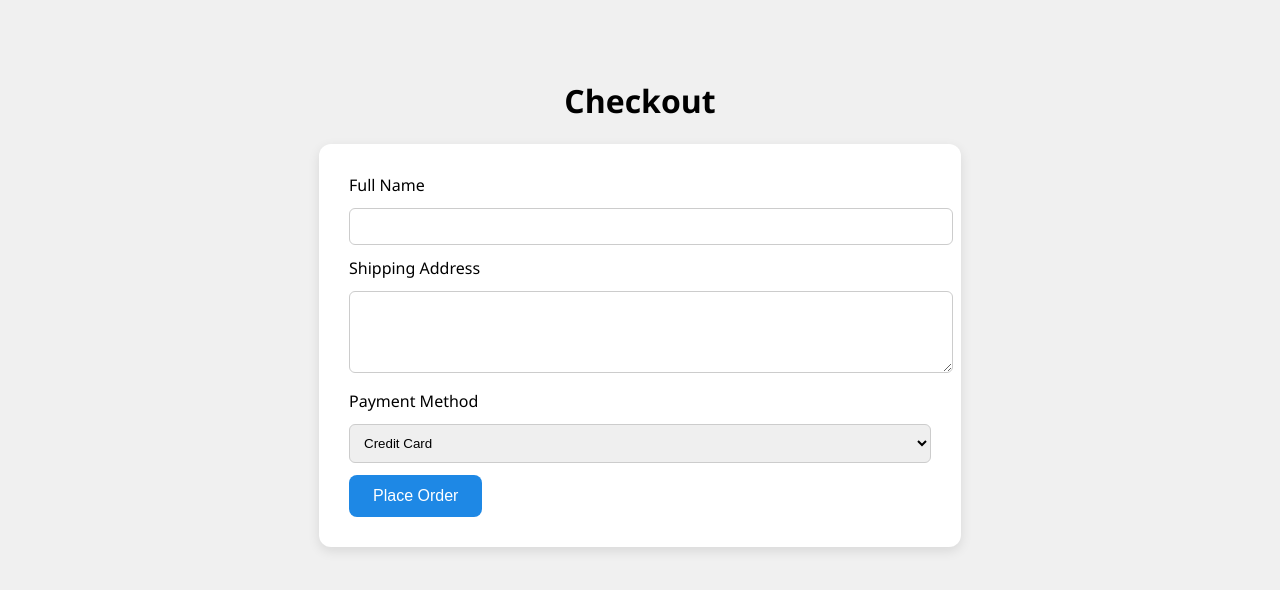
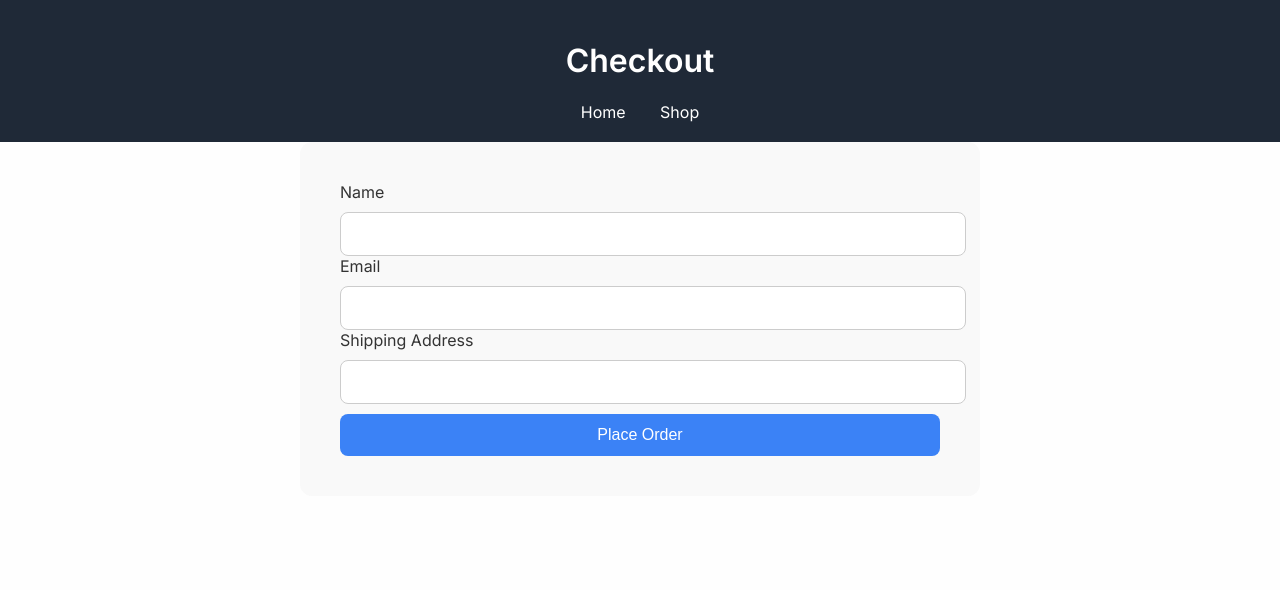
Before and after one commit to ishagupta113/OnlineFurniturestore, a plain HTML site: page checkout.html in a window 1280 px wide. Drawn offline with Linux system fonts and the light colour scheme.

Commit message:
Update checkout.html

```diff
--- a/checkout.html
+++ b/checkout.html
@@ -1,74 +1,85 @@
 <!DOCTYPE html>
 <html lang="en">
 <head>
-  <meta charset="UTF-8">
-  <title>Checkout | FurniWorld</title>
+  <meta charset="UTF-8" />
+  <meta name="viewport" content="width=device-width, initial-scale=1.0" />
+  <title>Checkout | Urban Living</title>
+  <link href="https://fonts.googleapis.com/css2?family=Inter:wght@400;600&display=swap" rel="stylesheet">
+  <style>
+    body {
+      font-family: 'Inter', sans-serif;
+      margin: 0;
+      padding: 0;
+      background: #fefefe;
+      color: #333;
+    }
+    header {
+      background-color: #1f2937;
+      color: white;
+      padding: 20px;
+      text-align: center;
+    }
+    nav a {
+      color: white;
+      margin: 0 15px;
+      text-decoration: none;
+    }
+    .container {
+      padding: 40px;
+      max-width: 600px;
+      margin: auto;
+      background: #f9f9f9;
+      border-radius: 12px;
+    }
+    input, button {
+      width: 100%;
+      padding: 12px;
+      margin-top: 10px;
+      border-radius: 8px;
+      border: 1px solid #ccc;
+      font-size: 16px;
+    }
+    button {
+      background-color: #3b82f6;
+      color: white;
+      border: none;
+    }
+  </style>
 
   <!-- Google Tag Manager -->
   <script>(function(w,d,s,l,i){w[l]=w[l]||[];w[l].push({'gtm.start':
   new Date().getTime(),event:'gtm.js'});var f=d.getElementsByTagName(s)[0],
   j=d.createElement(s),dl=l!='dataLayer'?'&l='+l:'';j.async=true;j.src=
   'https://www.googletagmanager.com/gtm.js?id='+i+dl;f.parentNode.insertBefore(j,f);
-  })(window,document,'script','dataLayer','GTM-PVPNKLX2');</script>
+  })(window,document,'script','dataLayer','GTM-W2CMVZDZ');</script>
   <!-- End Google Tag Manager -->
-
-  <style>
-    body {
-      font-family: 'Segoe UI', sans-serif;
-      background-color: #f0f0f0;
-      padding: 50px;
-    }
-    form {
-      background-color: white;
-      padding: 30px;
-      border-radius: 12px;
-      width: 50%;
-      margin: auto;
-      box-shadow: 0 4px 12px rgba(0,0,0,0.1);
-    }
-    input, textarea, select {
-      width: 100%;
-      padding: 10px;
-      margin: 12px 0;
-      border: 1px solid #ccc;
-      border-radius: 6px;
-    }
-    button {
-      background-color: #1e88e5;
-      color: white;
-      padding: 12px 24px;
-      border: none;
-      border-radius: 8px;
-      cursor: pointer;
-      font-size: 16px;
-    }
-    button:hover {
-      background-color: #1565c0;
-    }
-  </style>
 </head>
 <body>
-  <!-- Google Tag Manager (noscript) -->
-  <noscript><iframe src="https://www.googletagmanager.com/ns.html?id=GTM-PVPNKLX2"
-  height="0" width="0" style="display:none;visibility:hidden"></iframe></noscript>
-  <!-- End Google Tag Manager (noscript) -->
 
-  <h1 style="text-align: center;">Checkout</h1>
-  <form id="checkoutForm">
-    <label for="name">Full Name</label>
-    <input type="text" id="name" required>
+<!-- Google Tag Manager (noscript) -->
+<noscript><iframe src="https://www.googletagmanager.com/ns.html?id=GTM-W2CMVZDZ"
+height="0" width="0" style="display:none;visibility:hidden"></iframe></noscript>
+<!-- End Google Tag Manager (noscript) -->
 
-    <label for="address">Shipping Address</label>
-    <textarea id="address" rows="4" required></textarea>
+<header>
+  <h1>Checkout</h1>
+  <nav>
+    <a href="index.html">Home</a>
+    <a href="products.html">Shop</a>
+  </nav>
+</header>
 
-    <label for="payment">Payment Method</label>
-    <select id="payment">
-      <option>Credit Card</option>
-      <option>UPI</option>
-      <option>Cash on Delivery</option>
-    </select>
-
+<div class="container">
+  <form id="checkoutForm" action="thankyou.html" method="GET">
+    <label>Name</label>
+    <input type="text" name="name" required />
+    <label>Email</label>
+    <input type="email" name="email" required />
+    <label>Shipping Address</label>
+    <input type="text" name="address" required />
     <button type="submit">Place Order</button>
   </form>
+</div>
+
 </body>
 </html>
```
